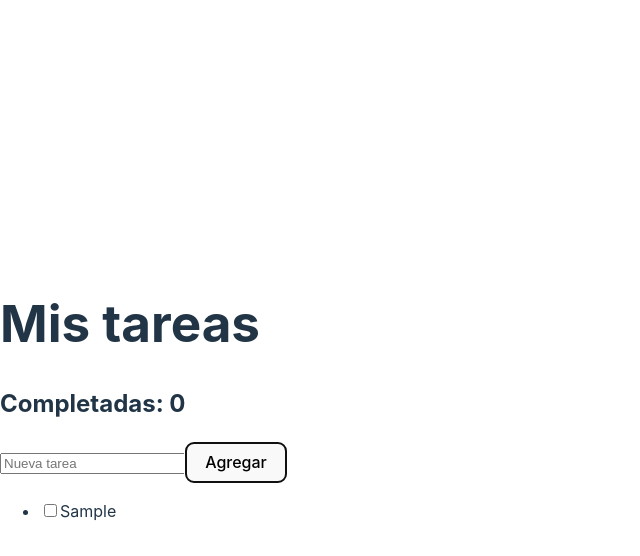
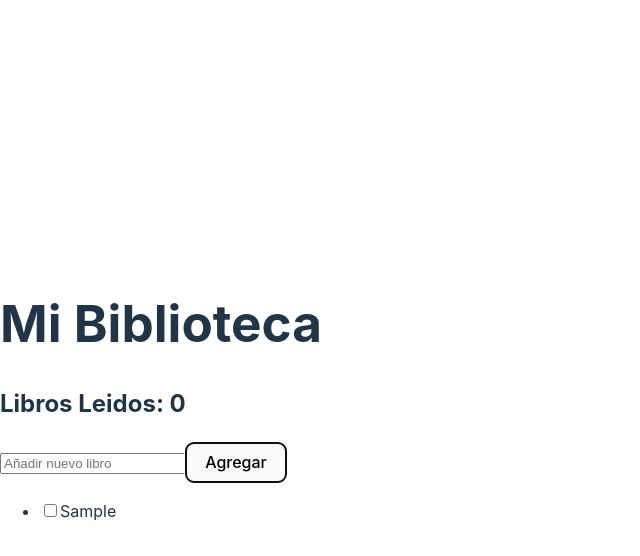
Before and after one commit to Morikunmev/React1, a React (Vite) app: page / in a window 1280 px wide. Both pictures are taken after typing "Sample" into the empty fields and a click on the button "Agregar". Shown: the top 556 px of the page, without its empty margins (0-640 px from the left). Built offline with nearby package versions, Linux system fonts and the light colour scheme.

Commit message:
3 reducer

```diff
--- a/src/App.jsx
+++ b/src/App.jsx
@@ -1,15 +1,12 @@
-{
-  /*App.jsx*/
-}
-
 import React, { useReducer } from "react";
 import AdvancedCounter from "./components/UseReducer/AdvancedCounter";
 import TodoList from "./components/UseReducer/TodoList";
+import BookList from "./components/UseReducer/BookList";
 
 export function App(props) {
   return (
     <div>
-      <TodoList />
+      <BookList />
     </div>
   );
 }
--- /dev/null
+++ b/src/components/UseReducer/BookList.jsx
@@ -0,0 +1,97 @@
+import React, { useReducer, useState } from "react";
+const initialState = {
+  books: [],
+  readCount: 0,
+};
+const reducer = (state, action) => {
+  switch (action.type) {
+    case "ADD_BOOK":
+      return {
+        ...state,
+        books: [
+          ...state.books,
+          {
+            id: Date.now(),
+            title: action.payload,
+            read: false,
+            startDate: null,
+            finishDate: null,
+          },
+        ],
+      };
+    case "TOGGLE_BOOK":
+      const bookToToggle = state.books.find((b) => b.id === action.payload);
+      const currentDate = new Date().toLocaleDateString();
+      return {
+        ...state,
+        books: state.books.map((book) =>
+          book.id === action.payload
+            ? {
+                ...book,
+                read: !book.read,
+                startDate:
+                  !book.read && !book.startDate ? currentDate : book.startDate,
+                finishDate: !book.read ? currentDate : null,
+              }
+            : book
+        ),
+        readCount: state.readCount + (!bookToToggle.read ? 1 : -1),
+      }; // <- Corregido con la llave adicional
+    default:
+      return state;
+  }
+};
+const BookList = () => {
+  const [state, dispatch] = useReducer(reducer, initialState);
+  const [input, setInput] = useState("");
+
+  const handleSubmit = (e) => {
+    e.preventDefault();
+    if (input.trim()) {
+      dispatch({ type: "ADD_BOOK", payload: input });
+      setInput("");
+    }
+  };
+  const handleToggle = (bookId) => {
+    dispatch({ type: "TOGGLE_BOOK", payload: bookId });
+  };
+  return (
+    <div className="App">
+      <h1>Mi Biblioteca</h1>
+      <h2>Libros Leidos: {state.readCount}</h2>
+      <form onSubmit={handleSubmit}>
+        <input
+          type="text"
+          value={input}
+          onChange={(e) => setInput(e.target.value)}
+          placeholder="Añadir nuevo libro"
+        />
+        <button type="submit">Agregar</button>
+      </form>
+
+      <ul>
+        {state.books.map((book) => (
+          <li key={book.id}>
+            <input
+              type="checkbox"
+              checked={book.read}
+              onChange={() => handleToggle(book.id)}
+            />
+            <span
+              style={{ textDecoration: book.read ? "line-through" : "none" }}
+            >
+              {book.title}
+            </span>
+            {book.startDate && (
+              <span className="date">----Iniciado: {book.startDate}</span>
+            )}
+            {book.finishDate && (
+              <span className="date">----Terminado: {book.finishDate}</span>
+            )}
+          </li>
+        ))}
+      </ul>
+    </div>
+  );
+};
+export default BookList;
```
